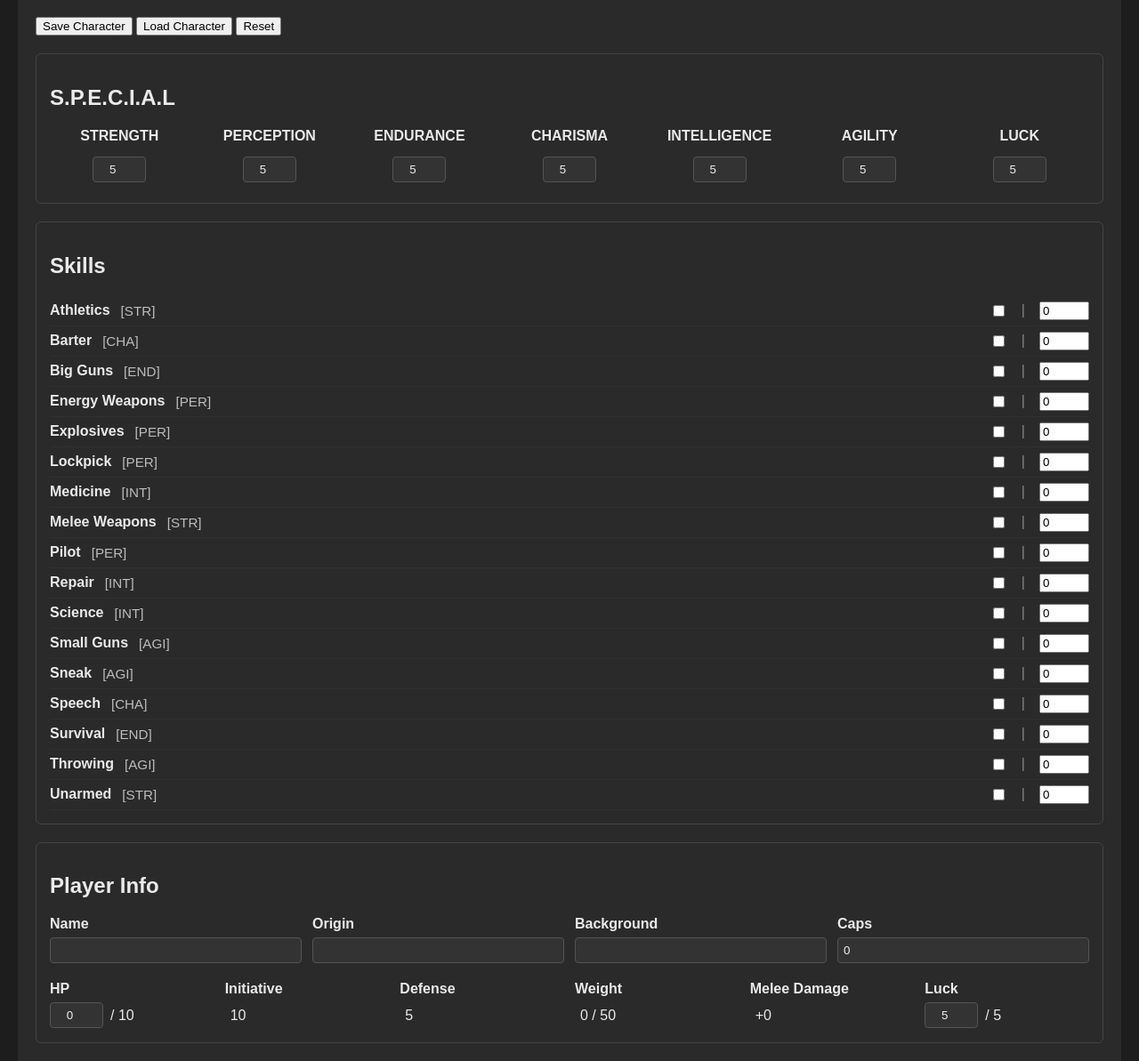
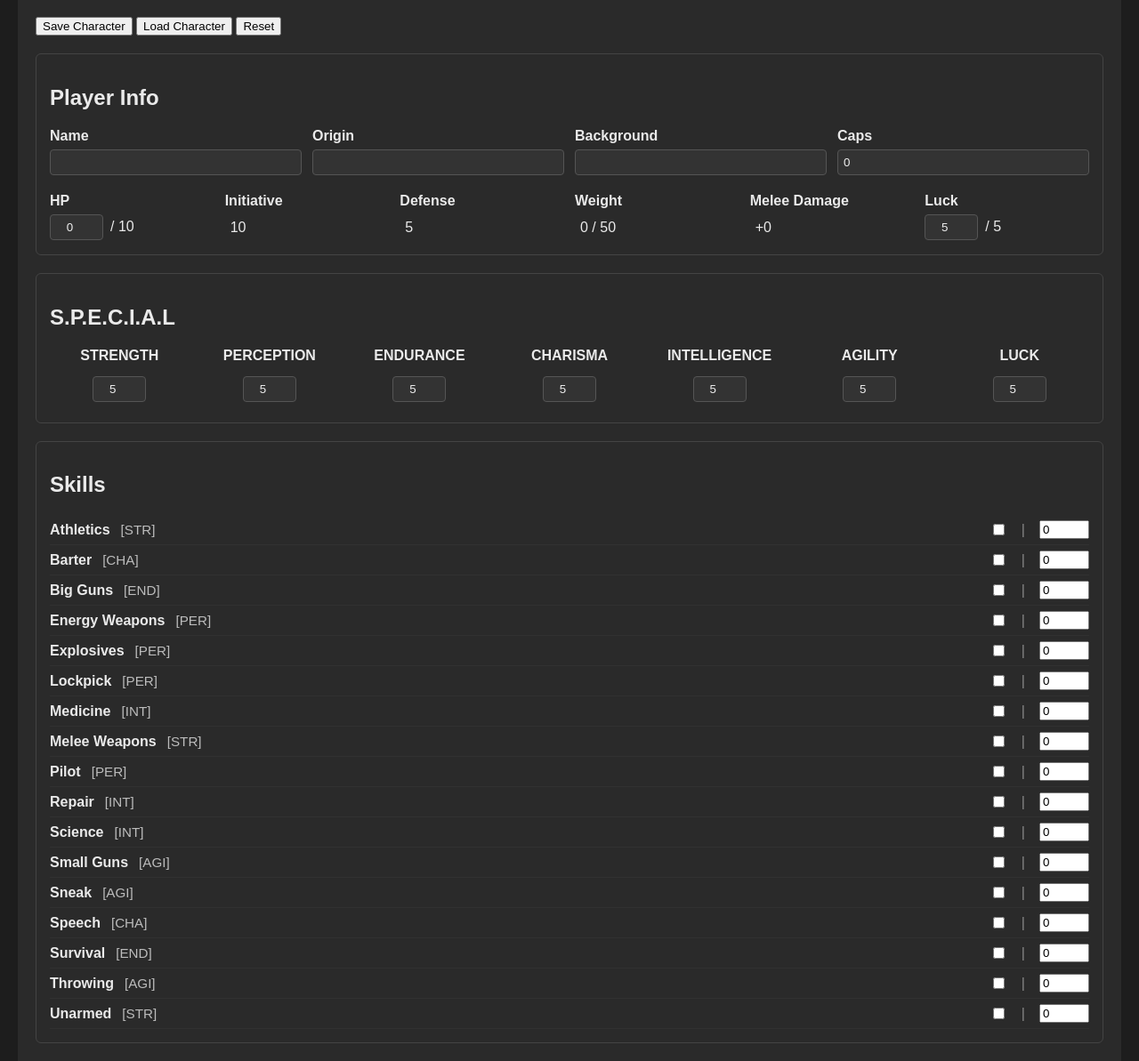
Before and after one commit to Pembium/FalloutPlayerSheet, a plain HTML site: page index.html in a window 1280 px wide. Shown: the part 101-1294 px from the top of the page at 89% size. Drawn offline with Linux system fonts and the light colour scheme.

Commit message:
Rearranging sections

```diff
--- a/index.html
+++ b/index.html
@@ -17,6 +17,9 @@
       <input type="file" id="load-file" style="display:none">
       <button id="reset-btn">Reset</button>
     </div>
+    <!-- Section: Derived Stats -->
+    <section id="player-section">
+    </section>
 
     <!-- Section: S.P.E.C.I.A.L -->
     <section id="special-section">
@@ -28,9 +31,6 @@
     </section>
 
 
-    <!-- Section: Derived Stats -->
-    <section id="derived-section">
-    </section>
 
     <!-- Section: Weapons -->
     <section id="weapons-section">
--- a/script.js
+++ b/script.js
@@ -313,7 +313,7 @@ function updateDerivedSection() {
     </div>
   `;
 
-  document.getElementById("derived-section").innerHTML = html;
+  document.getElementById("player-section").innerHTML = html;
 }
 
 function updatePlayerInfo(field, value) {
```
